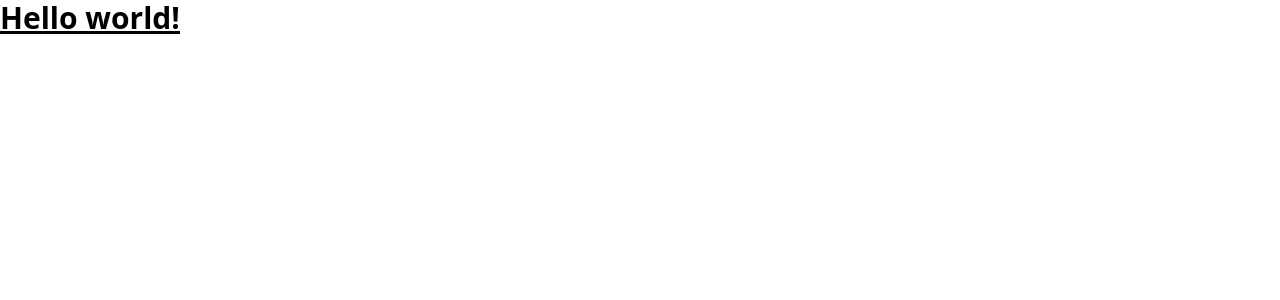
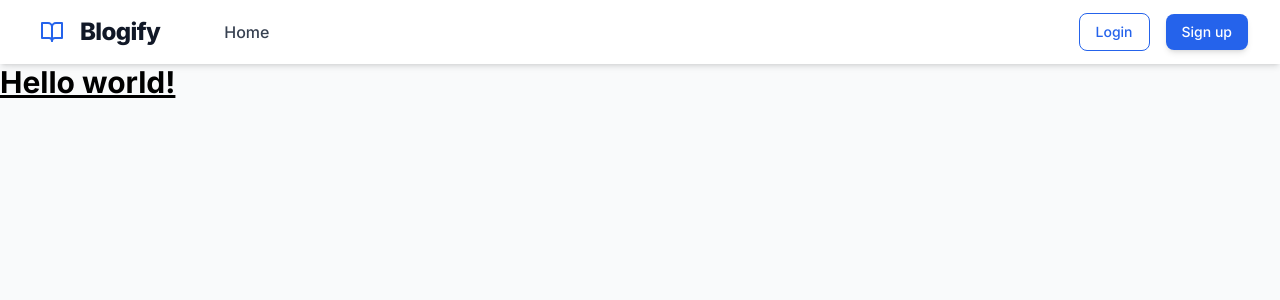
Before and after one commit to navod99/Blog-Platform, a Next.js app in the folder blog-frontend/: page / in a window 1280 px wide. Shown: the top 300 px of the page. Built offline with nearby package versions, Linux system fonts and the light colour scheme; no server answers.

Commit message:
feat: add layout, navigation, and auth provider

```diff
--- a/blog-frontend/app/layout.tsx
+++ b/blog-frontend/app/layout.tsx
@@ -1,33 +1,32 @@
-import type { Metadata } from "next";
-import { Geist, Geist_Mono } from "next/font/google";
-import "./globals.css";
+import type { Metadata } from 'next';
+import { Inter } from 'next/font/google';
+import './globals.css';
+import Navbar from '@/components/Navbar';
+import AuthProvider from '@/components/AuthProvider';
+import { Toaster } from 'react-hot-toast';
 
-const geistSans = Geist({
-  variable: "--font-geist-sans",
-  subsets: ["latin"],
-});
-
-const geistMono = Geist_Mono({
-  variable: "--font-geist-mono",
-  subsets: ["latin"],
-});
+const inter = Inter({ subsets: ['latin'] });
 
 export const metadata: Metadata = {
-  title: "Modern Blog Platform",
-  description: "Generated by create next app",
+  title: 'Blog App',
+  description: 'A modern blog platform',
 };
 
 export default function RootLayout({
   children,
-}: Readonly<{
+}: {
   children: React.ReactNode;
-}>) {
+}) {
   return (
     <html lang="en">
-      <body
-        className={`${geistSans.variable} ${geistMono.variable} antialiased`}
-      >
-        {children}
+      <body className={inter.className}>
+        <AuthProvider>
+          <Navbar />
+          <main className="min-h-screen bg-gray-50">
+            {children}
+          </main>
+          <Toaster position="top-right" />
+        </AuthProvider>
       </body>
     </html>
   );
--- /dev/null
+++ b/blog-frontend/components/AuthProvider.tsx
@@ -0,0 +1,22 @@
+'use client';
+
+import { useEffect } from 'react';
+import { useAuthStore } from '@/store/authStore';
+import { getProfile } from '@/app/actions/auth';
+
+export default function AuthProvider({ children }: { children: React.ReactNode }) {
+  const setUser = useAuthStore((state) => state.setUser);
+
+  useEffect(() => {
+    const checkAuth = async () => {
+      const user = await getProfile();
+      console.log("user", user);
+      if (user) {
+        setUser(user);
+      }
+    };
+    checkAuth();
+  }, [setUser]);
+
+  return <>{children}</>;
+}
--- /dev/null
+++ b/blog-frontend/components/LoadingSpinner.tsx
@@ -0,0 +1,7 @@
+export default function LoadingSpinner() {
+  return (
+    <div className="flex justify-center items-center py-8">
+      <div className="animate-spin rounded-full h-12 w-12 border-b-2 border-primary-600"></div>
+    </div>
+  );
+}
--- /dev/null
+++ b/blog-frontend/components/Navbar.tsx
@@ -0,0 +1,167 @@
+"use client";
+
+import Link from "next/link";
+import { useRouter } from "next/navigation";
+import { useAuthStore } from "@/store/authStore";
+import { logout } from "@/app/actions/auth";
+import toast from "react-hot-toast";
+import { useState } from "react";
+import { HiOutlineMenu, HiOutlineX } from "react-icons/hi";
+import { FiBookOpen } from "react-icons/fi";
+
+export default function Navbar() {
+  const router = useRouter();
+  const { user, isAuthenticated, logout: clearAuth } = useAuthStore();
+  const [mobileMenuOpen, setMobileMenuOpen] = useState(false);
+
+  const handleLogout = async () => {
+    await logout();
+    clearAuth();
+    toast.success("Logged out successfully");
+    router.push("/");
+  };
+
+  return (
+    <nav className="bg-white shadow-md sticky top-0 z-50">
+      <div className="max-w-7xl mx-auto px-4 sm:px-6 lg:px-8">
+        <div className="flex justify-between h-16">
+          {/* Left Section: Logo + Links */}
+          <div className="flex items-center">
+            <Link href="/" className="flex items-center space-x-2 group">
+              {/* Logo Icon */}
+              <div className="p-2 rounded-xl bg-primary-100 text-primary-600 group-hover:bg-primary-200 transition-colors">
+                <FiBookOpen className="h-6 w-6" />
+              </div>
+
+              {/* Brand Name */}
+              <span className="text-2xl font-extrabold tracking-tight text-gray-900 group-hover:text-primary-600 transition-colors">
+                Blogify
+              </span>
+            </Link>
+            <div className="hidden sm:ml-16 sm:flex sm:space-x-8">
+              <Link
+                href="/"
+                className="relative text-gray-700 text-base font-medium hover:text-primary-600 transition-colors after:content-[''] after:absolute after:-bottom-1 after:left-0 after:w-0 after:h-[2px] after:bg-primary-600 hover:after:w-full after:transition-all after:duration-300"
+              >
+                Home
+              </Link>
+              {isAuthenticated && (
+                <>
+                  <Link
+                    href="/posts/new"
+                    className="relative text-gray-700 text-base font-medium hover:text-primary-600 transition-colors after:content-[''] after:absolute after:-bottom-1 after:left-0 after:w-0 after:h-[2px] after:bg-primary-600 hover:after:w-full after:transition-all after:duration-300"
+                  >
+                    Write
+                  </Link>
+                  <Link
+                    href="/dashboard"
+                    className="relative text-gray-700 text-base font-medium hover:text-primary-600 transition-colors after:content-[''] after:absolute after:-bottom-1 after:left-0 after:w-0 after:h-[2px] after:bg-primary-600 hover:after:w-full after:transition-all after:duration-300"
+                  >
+                    Dashboard
+                  </Link>
+                </>
+              )}
+            </div>
+          </div>
+
+          {/* Right Section: Auth Links */}
+          <div className="hidden sm:flex sm:items-center">
+            {isAuthenticated ? (
+              <div className="flex items-center space-x-4">
+                <span className="text-sm text-gray-700">
+                  Hi, {user?.firstName}
+                </span>
+                <button
+                  onClick={handleLogout}
+                  className="text-sm font-medium text-gray-700 hover:text-primary-600 transition-colors"
+                >
+                  Logout
+                </button>
+              </div>
+            ) : (
+              <div className="flex items-center space-x-4">
+                <Link
+                  href="/login"
+                  className="px-4 py-2 rounded-lg text-sm font-medium text-primary-600 border border-primary-600 hover:bg-primary-50 transition-colors"
+                >
+                  Login
+                </Link>
+                <Link
+                  href="/register"
+                  className="px-4 py-2 rounded-lg text-sm font-medium text-white bg-primary-600 hover:bg-primary-700 shadow-md transition-transform transform hover:scale-105"
+                >
+                  Sign up
+                </Link>
+              </div>
+            )}
+          </div>
+
+          {/* Mobile Menu Button */}
+          <div className="flex items-center sm:hidden">
+            <button
+              onClick={() => setMobileMenuOpen(!mobileMenuOpen)}
+              className="p-2 rounded-md text-gray-500 hover:text-gray-700 hover:bg-gray-100 transition"
+            >
+              {mobileMenuOpen ? (
+                <HiOutlineX className="h-6 w-6" />
+              ) : (
+                <HiOutlineMenu className="h-6 w-6" />
+              )}
+            </button>
+          </div>
+        </div>
+      </div>
+
+      {/* Mobile Menu */}
+      {mobileMenuOpen && (
+        <div className="sm:hidden border-t border-gray-200 bg-white shadow-inner">
+          <div className="pt-2 pb-3 space-y-1">
+            <Link
+              href="/"
+              className="block px-4 py-2 text-gray-700 hover:text-primary-600 text-base font-medium transition-colors"
+            >
+              Home
+            </Link>
+            {isAuthenticated ? (
+              <>
+                <Link
+                  href="/posts/new"
+                  className="block px-4 py-2 text-gray-700 hover:text-primary-600 text-base font-medium transition-colors"
+                >
+                  Write
+                </Link>
+                <Link
+                  href="/dashboard"
+                  className="block px-4 py-2 text-gray-700 hover:text-primary-600 text-base font-medium transition-colors"
+                >
+                  Dashboard
+                </Link>
+                <button
+                  onClick={handleLogout}
+                  className="block w-full text-left px-4 py-2 text-gray-700 hover:text-primary-600 text-base font-medium transition-colors"
+                >
+                  Logout
+                </button>
+              </>
+            ) : (
+              <>
+                <Link
+                  href="/login"
+                  className="block px-4 py-2 text-gray-700 hover:text-primary-600 text-base font-medium transition-colors"
+                >
+                  Login
+                </Link>
+                <Link
+                  href="/register"
+                  className="block px-4 py-2 text-gray-700 hover:text-primary-600 text-base font-medium transition-colors"
+                >
+                  Sign up
+                </Link>
+              </>
+            )}
+          </div>
+        </div>
+      )}
+    </nav>
+  );
+}
```
